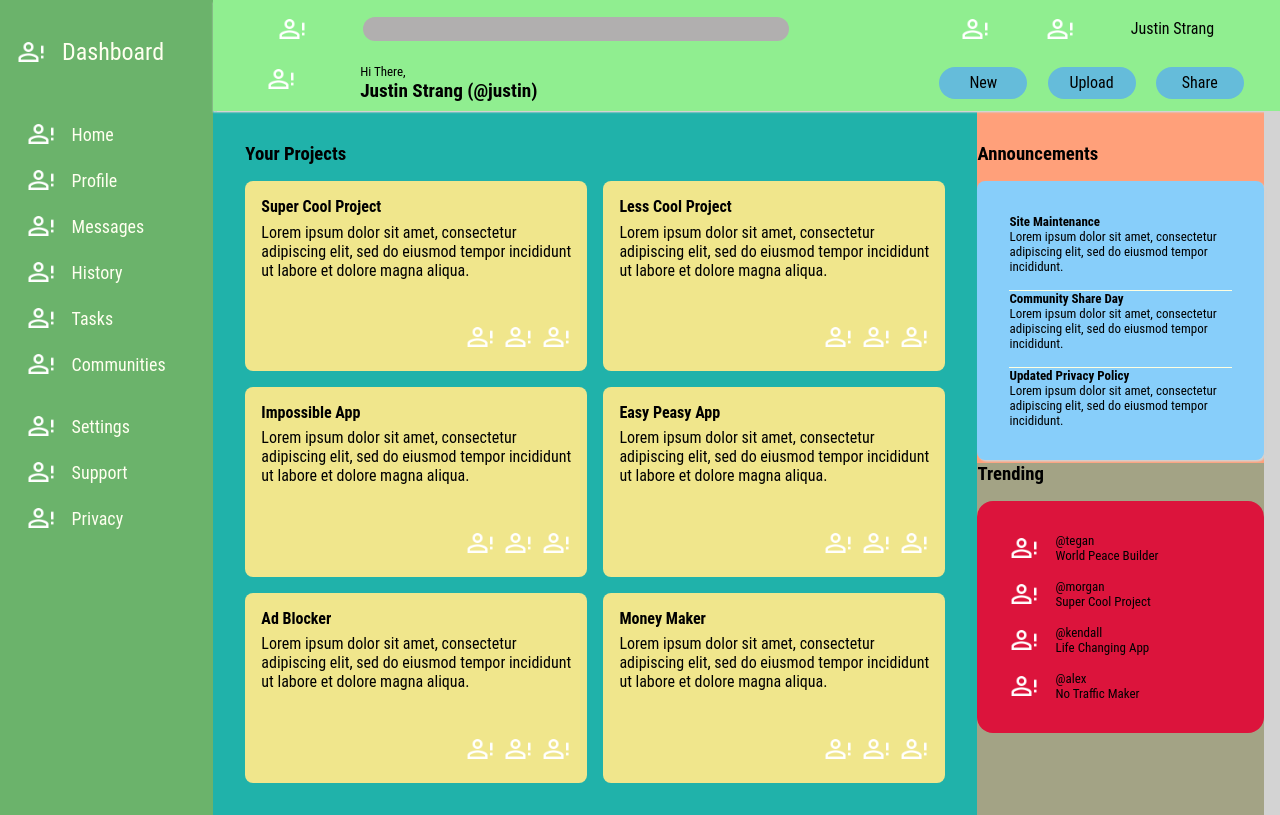
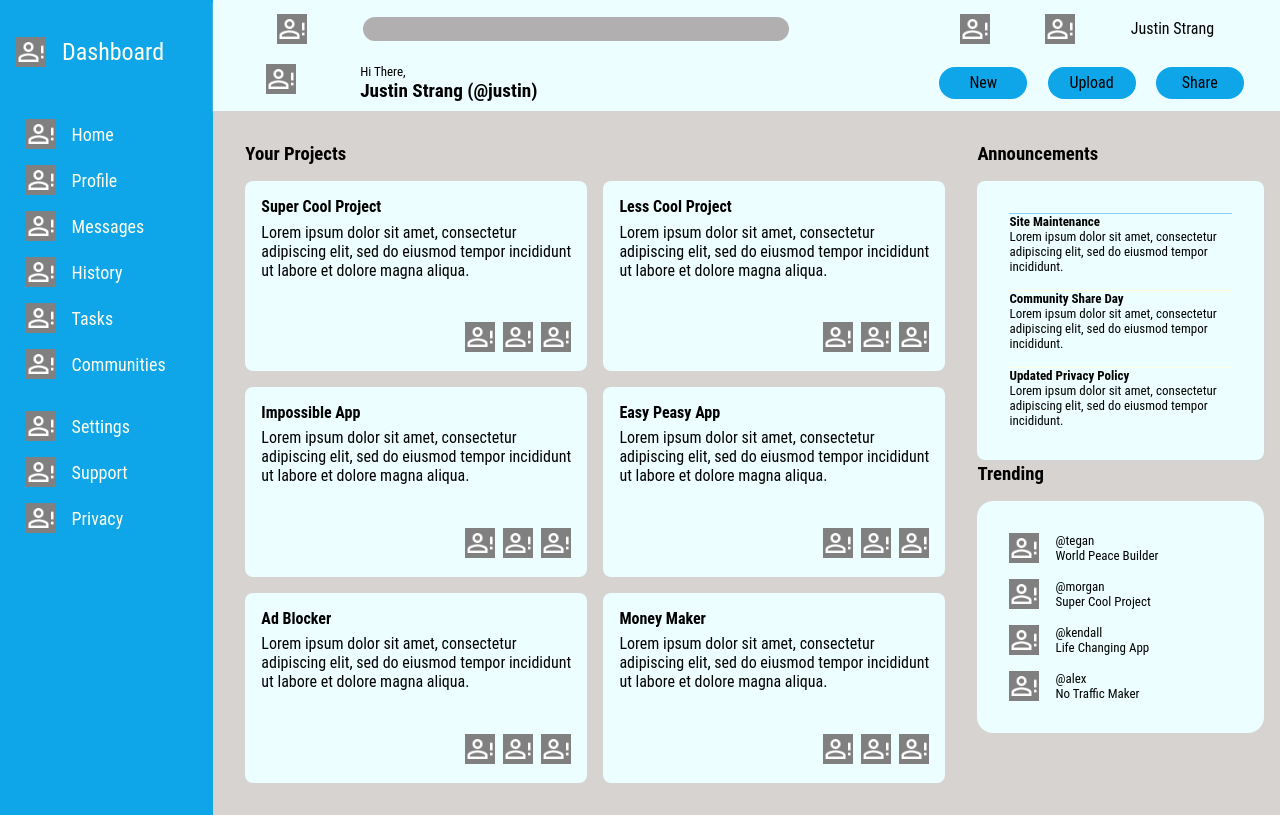
Before and after one commit to JStrang21/AdminDashboard, a plain HTML site: page index.html in a window 1280 px wide. Drawn offline with Linux system fonts and the light colour scheme; a web font is replaced by a local one.

Commit message:
Added color palette

```diff
--- a/styles.css
+++ b/styles.css
@@ -1,5 +1,15 @@
 @import url('https://fonts.googleapis.com/css2?family=Quintessential&display=swap');
-
+/*Color Palette
+#ecfeff
+#cffafe
+#a5f3fc
+#67e8f9
+#22d3ee
+#06b6d4
+#0891b2
+#0e7490
+#155e75
+#164e63*/
 * {
     margin: 0;
     padding: 0;
@@ -9,6 +19,7 @@
 img {
     width: 30px;
     height: 30px;
+    background-color: grey;
 }
 
 .layout {
@@ -19,7 +30,7 @@ img {
 }
 
 .header {
-    background: lightgreen;
+    background: #ecfeff;
     grid-area: 1/2/2/-1;
     display: grid;
     grid-template-rows: 1fr 1fr;
@@ -96,7 +107,7 @@ img {
 }
 
 .optionButtons {
-    background: rgb(101, 188, 218);
+    background: #0ea5e9;
     width: 5.5rem;
     height: 2rem;
     border-radius: 1rem;
@@ -115,7 +126,7 @@ img {
 }
 
 .left-column {
-    background: rgb(107, 179, 107);
+    background: #0ea5e9;
     color: ivory;
     grid-area: 1/1/-1/2;
     display: grid;
@@ -169,13 +180,13 @@ img {
     grid-template-columns: 4fr 1.5fr;
     grid-template-rows: 50% 50%;
     grid-area: 2/2/-1/-1;
-    background: lightgray;
     padding-right: 1rem;
+    background: #d6d3d1;
 }
 
 .project-container {
     grid-area: 1/1/-1/2;
-    background: lightseagreen;
+    background: #d6d3d1;
     display: flex;
     flex-direction: column;
     gap: 1rem;
@@ -191,7 +202,7 @@ img {
 }
 
 .project {
-    background: khaki;
+    background: #ecfeff;
     display: grid;
     grid-template-rows: repeat(2, .1fr 1fr);
     border-radius: .5rem;
@@ -210,7 +221,7 @@ img {
 
 .announcements {
     grid-area: 1/2/2/-1;
-    background: lightsalmon;
+    background: #d6d3d1;
     padding-top: 2rem;
     display: flex;
     flex-direction: column;
@@ -220,7 +231,7 @@ img {
 .announcement-container {                               /*Need to fix issue with border between annoucement items*/
     display: grid;
     grid-template-rows: repeat(3, 3fr);
-    background: lightskyblue;
+    background: #ecfeff;
     border-radius: .5rem;
     padding: 2rem;
     font-size: small;
@@ -239,7 +250,7 @@ img {
 
 .trending {
     grid-area: 2/2/-1/-1;
-    background: rgb(163, 163, 133);
+    background: #d6d3d1;
     display: flex;
     flex-direction: column;
     gap: 1rem;
@@ -253,7 +264,7 @@ img {
     padding: 2rem;
     font-size: small;
     border-radius: 1rem;
-    background: crimson;
+    background: #ecfeff;
     row-gap: 1rem;
 }
 
```
